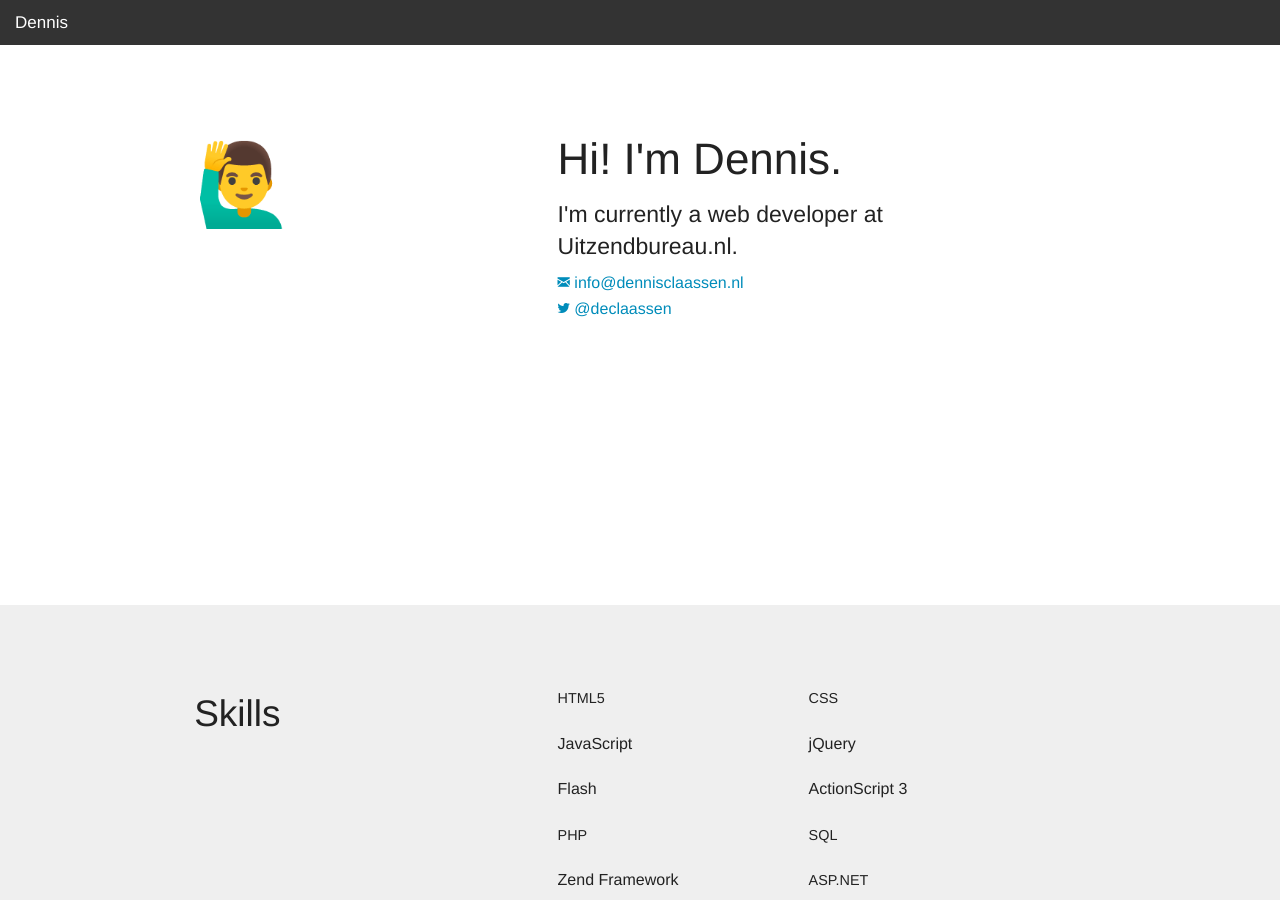
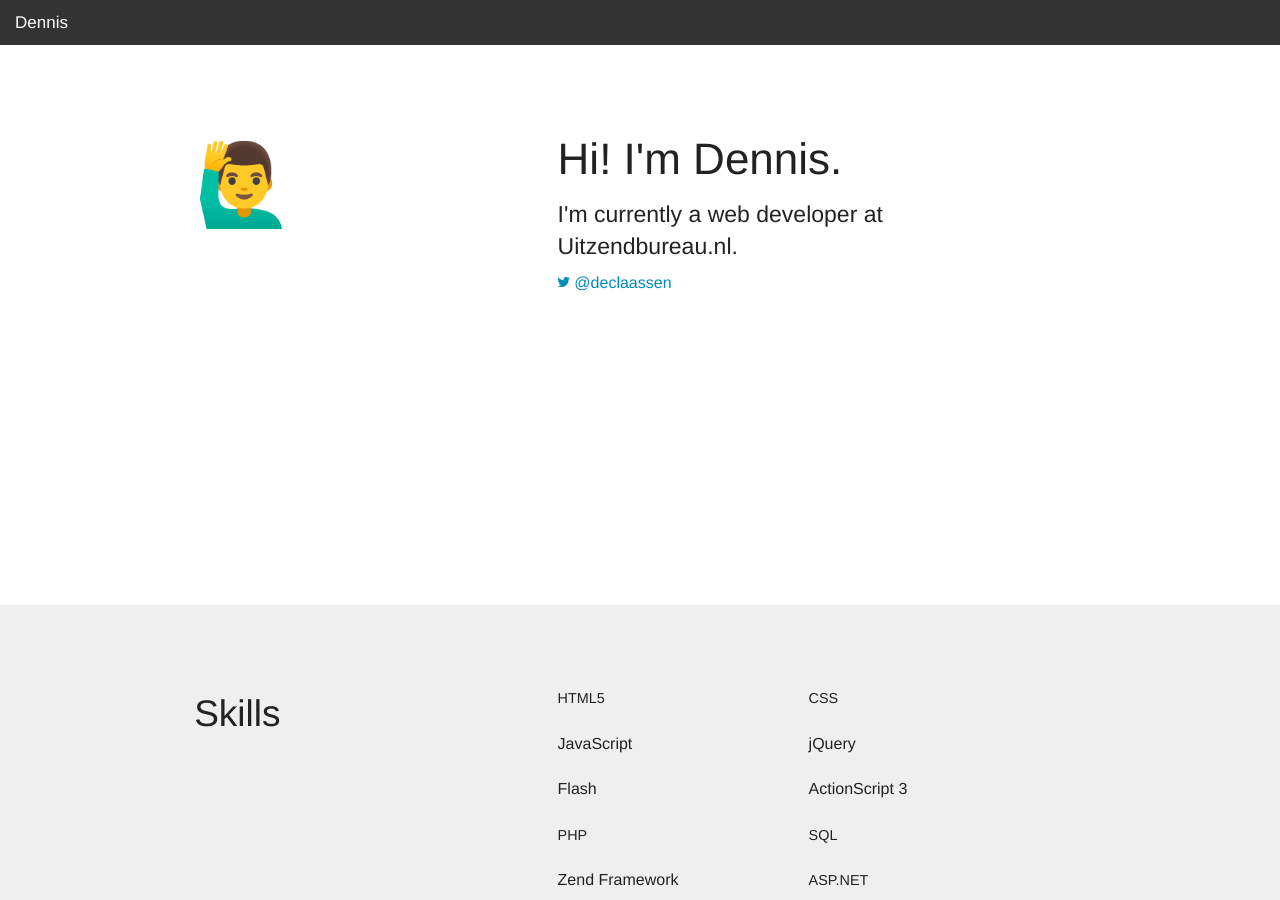
Before and after one commit to d-claassen/d-claassen.github.io, a Jekyll site: the page built from index.html, in a window 1280 px wide and 900 px high. Built offline with Jekyll 4.4.1, drawn with Linux system fonts in a browser that asks for light colours.

Commit message:
removed email address thats no longer in use

```diff
--- a/index.html
+++ b/index.html
@@ -16,12 +16,6 @@ title: Home - Dennis Claassen.nl
     </h4>
 
     <ul class="no-bullet">
-      <li>
-        <a href="mailto:info@dennisclaassen.nl" itemprop="email">
-          <i class="fi-mail"></i> info@dennisclaassen.nl
-        </a>
-      </li>
-
       <li>
         <a href="http://twitter.com/declaassen" rel="me" itemprop="url">
           <i class="fi-social-twitter"></i> @declaassen
```
